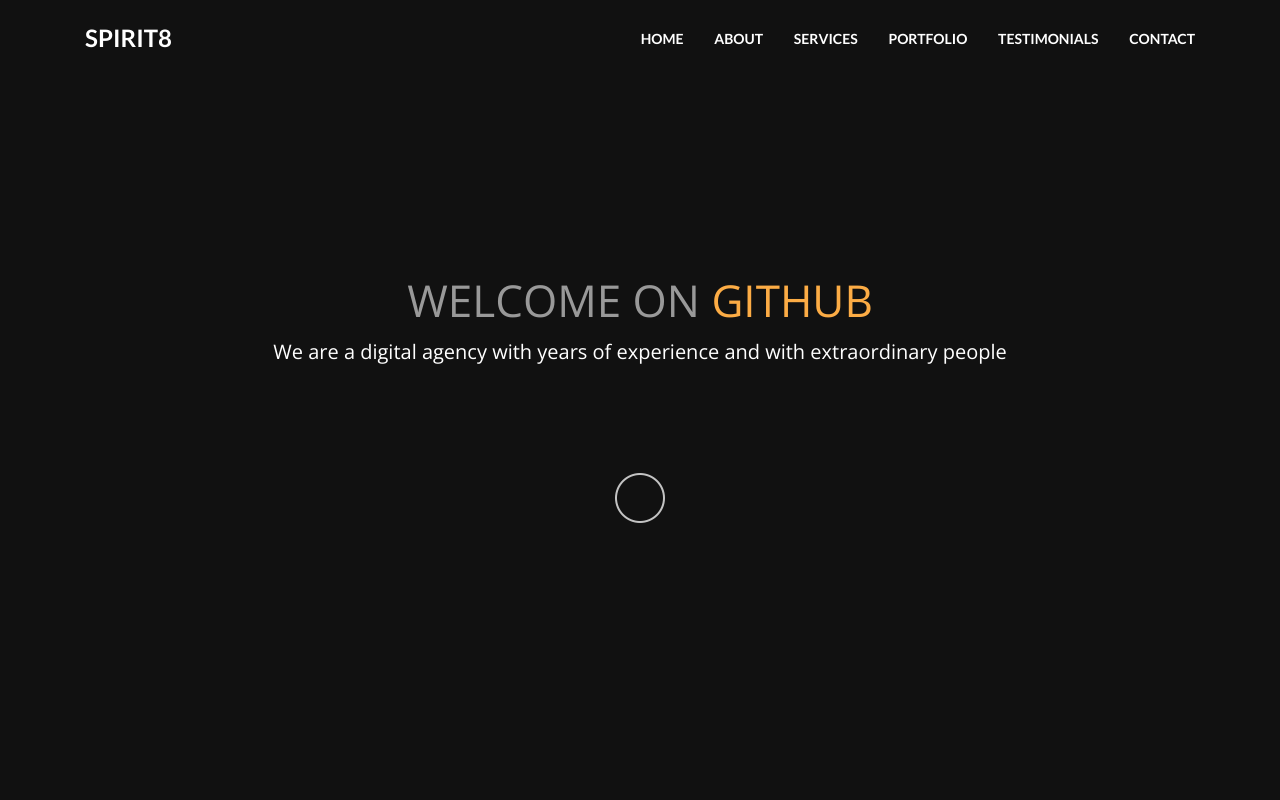
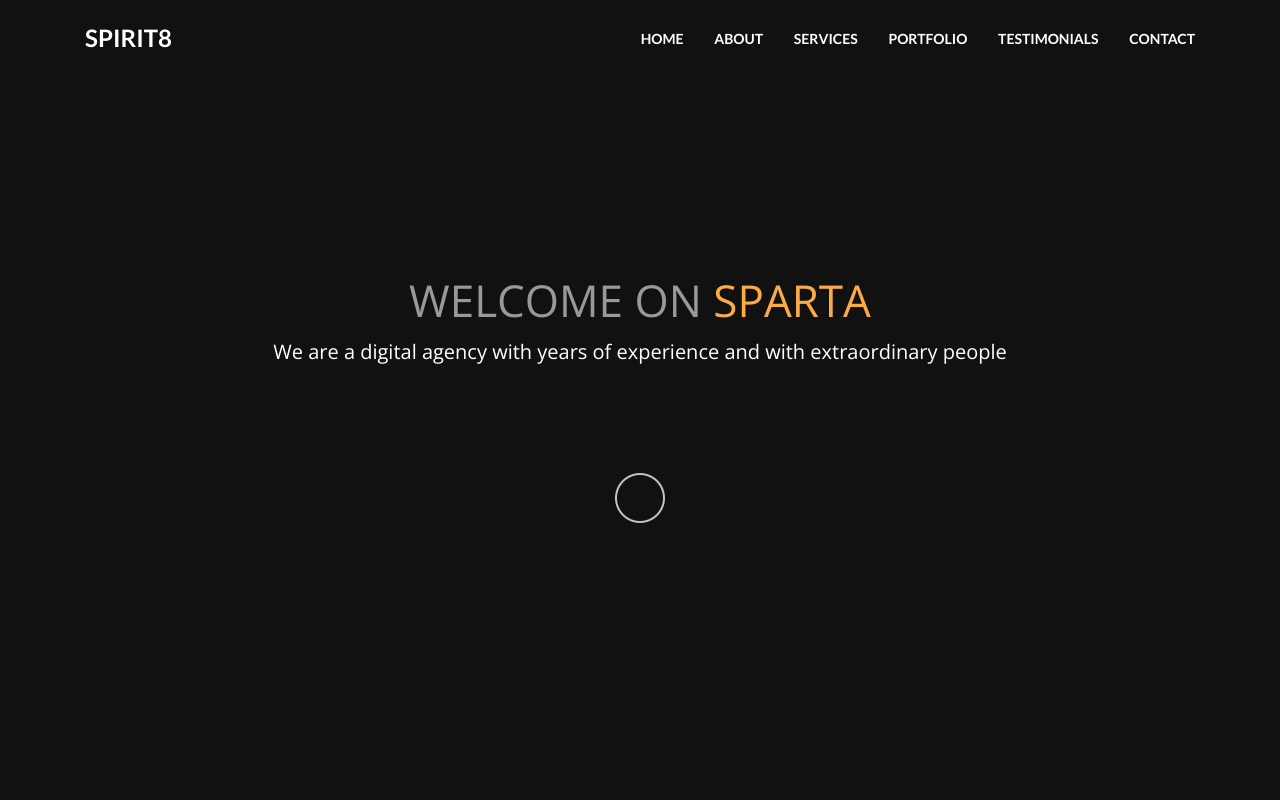
Before and after one commit to Altynai1101/project1, a plain HTML site: page index.html in a window 1280 px wide. Shown: the top 800 px of the page. Drawn offline with nearby package versions, Linux system fonts and the light colour scheme.

Commit message:
sparta title

```diff
--- a/index.html
+++ b/index.html
@@ -36,7 +36,7 @@
 <section id="hero">
 
     <div class="hero-content">
-        <h2 class="hero-title">WELCOME on <span>Github</span></h2>
+        <h2 class="hero-title">WELCOME on <span>SPARTA</span></h2>
         <p class="hero-description">We are a digital agency with years of experience and with extraordinary people</p>
         <a href="#" class="hero-button"><img src="./images/circle.png" alt=""></a>
 
```
